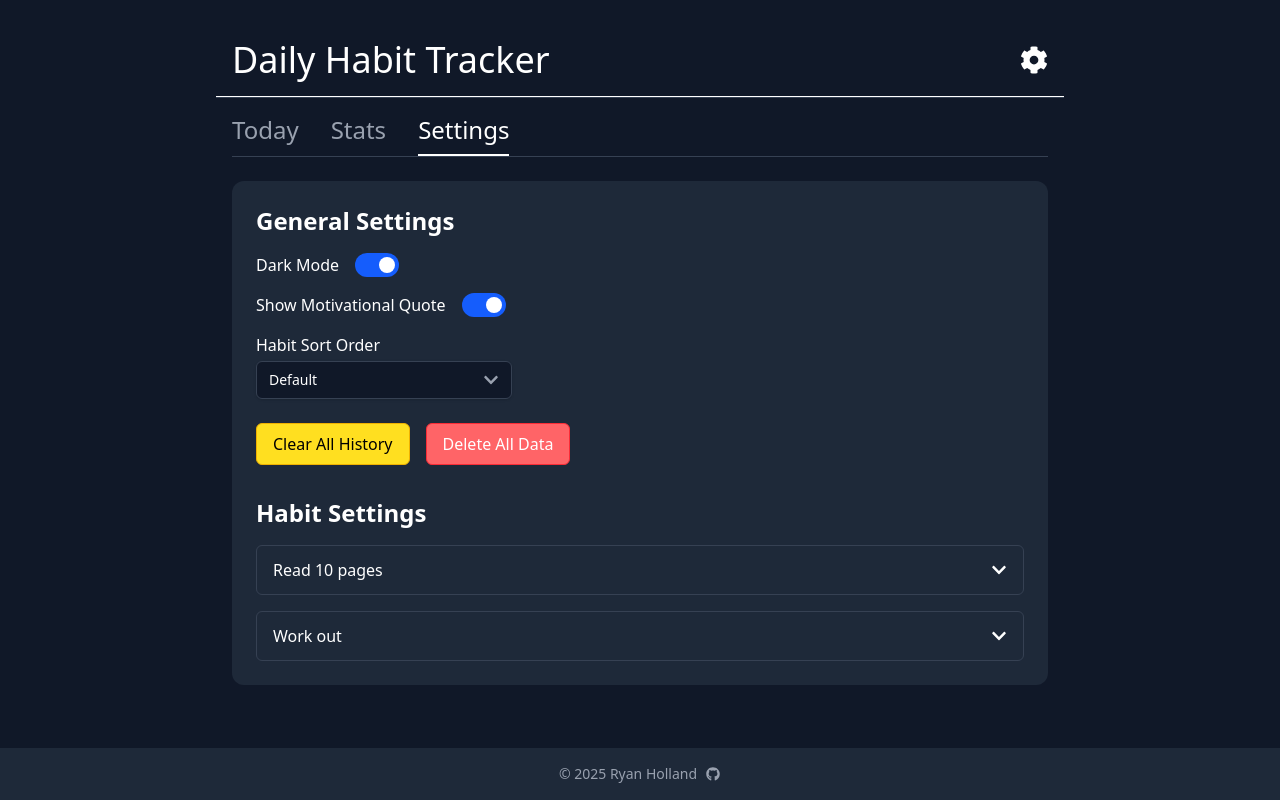
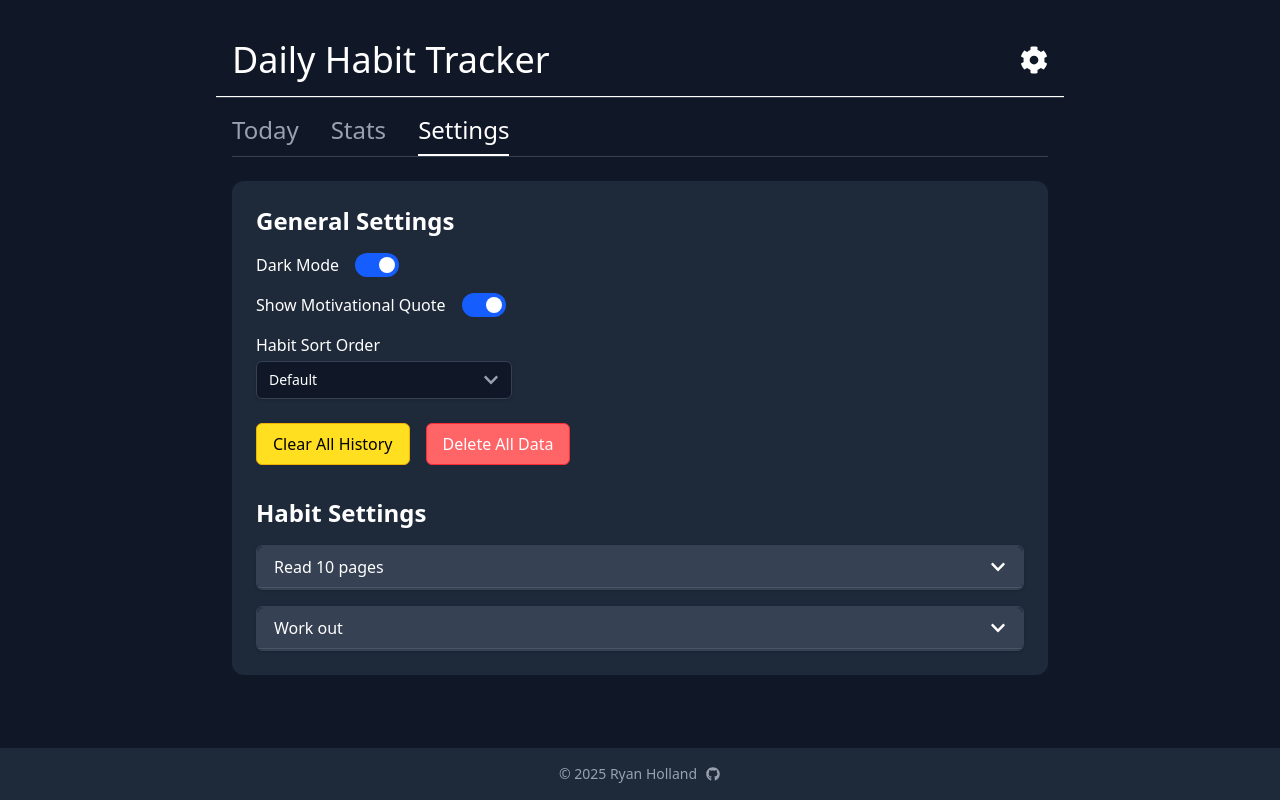
Before and after one commit to ryangholland/habit-tracker, a React (Vite) app: page /settings in a window 1280 px wide. Built offline with nearby package versions, Linux system fonts and the light colour scheme.

Commit message:
style: polish accordion dropdowns in Settings

```diff
--- a/src/pages/Settings.jsx
+++ b/src/pages/Settings.jsx
@@ -166,18 +166,19 @@ function Settings() {
         </h2>
         <div className="space-y-4">
           {habits.map((habit) => (
+            <div className="rounded-md shadow-sm border border-gray-300 dark:border-gray-700 bg-white dark:bg-gray-800 overflow-hidden">
               <Disclosure key={habit.id}>
                 {({ open }) => (
                   <div className="rounded-md border border-gray-300 dark:border-gray-700 bg-white dark:bg-gray-800">
-                  <DisclosureButton className="w-full flex justify-between items-center px-4 py-3 text-left text-black dark:text-white font-medium cursor-pointer">
-                    {habit.name}
+                    <DisclosureButton className="w-full flex justify-between items-center px-4 py-2 bg-gray-100 dark:bg-gray-700 text-sm sm:text-base font-medium text-black dark:text-white border-b border-gray-300 dark:border-gray-600 hover:bg-gray-200 dark:hover:bg-gray-600 rounded-t-md cursor-pointer">
+                      <span>{habit.name}</span>
                       <FaChevronDown
                         className={`h-4 w-4 transform transition-transform ${
                           open ? "rotate-180" : ""
                         }`}
                       />
                     </DisclosureButton>
-                  <DisclosurePanel className="px-4 pb-4 pt-2 space-y-2 text-sm text-gray-700 dark:text-gray-300">
+                    <DisclosurePanel className="px-4 py-4 bg-white dark:bg-gray-800 text-sm text-gray-700 dark:text-gray-300 rounded-b-md border-t border-gray-300 dark:border-gray-600 space-y-4">
                       {editingHabitId === habit.id ? (
                         <div className="flex flex-col sm:flex-row gap-2 items-start sm:items-center">
                           <input
@@ -306,13 +307,13 @@ function Settings() {
                       <div className="flex flex-col sm:flex-row gap-2 pt-4">
                         <button
                           onClick={() => setHabitToClear(habit)}
-                        className="px-3 py-1 rounded-md bg-yellow-300 hover:bg-yellow-400 text-black border border-yellow-400 dark:border-yellow-500 dark:text-black text-sm"
+                          className="px-3 py-1 rounded-md bg-yellow-300 hover:bg-yellow-400 text-black border border-yellow-400 dark:border-yellow-500 dark:text-black text-sm cursor-pointer"
                         >
                           Clear History
                         </button>
                         <button
                           onClick={() => openDeleteDialog(habit)}
-                        className="px-3 py-1 rounded-md bg-red-500 hover:bg-red-600 text-white border border-red-600 text-sm"
+                          className="px-3 py-1 rounded-md bg-red-500 hover:bg-red-600 text-white border border-red-600 text-sm cursor-pointer"
                         >
                           Delete Habit
                         </button>
@@ -321,6 +322,7 @@ function Settings() {
                   </div>
                 )}
               </Disclosure>
+            </div>
           ))}
         </div>
       </section>
```
Lines whose indentation alone changed are shown as unchanged.
